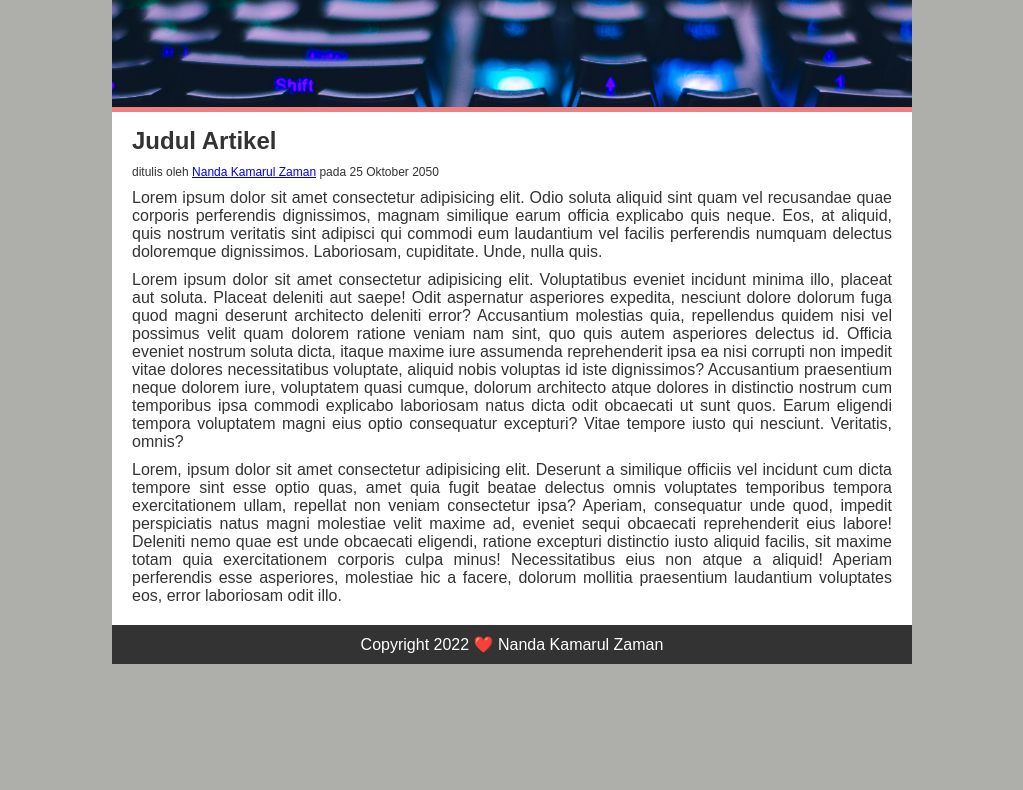
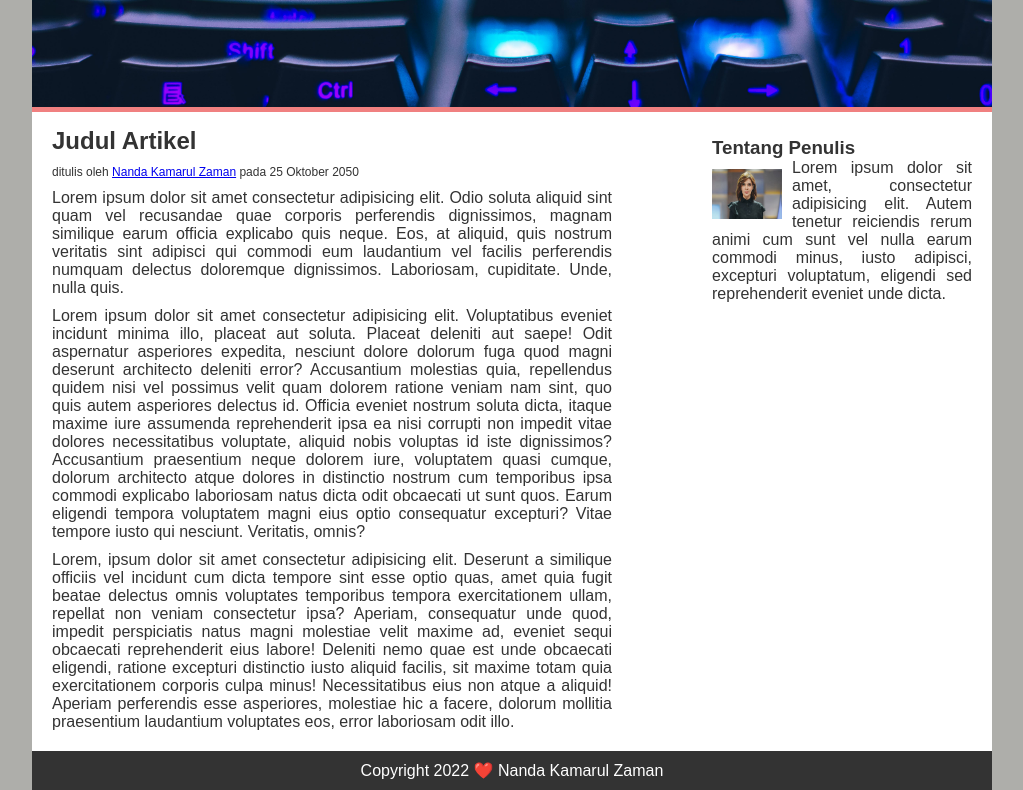
Before and after one commit to nandakamarulzaman/webSederhana-v1, a plain HTML site: page index.html in a window 1280 px wide. Shown: the part 286-1076 px from the top of the page, without its empty margins (128-1151 px from the left). Before the commit the page ends 950 px from the top, so only its background shows below. Drawn offline with Linux system fonts and the light colour scheme.

Commit message:
update kedua

```diff
--- a/index.html
+++ b/index.html
@@ -19,15 +19,17 @@
         </ul>
       </div>
       <div class="gambar"></div>
+      <div class="content cf">
         <div class="main">
           <h2 class="judulArtikel">Judul Artikel</h2>
           <p class="penulis">
-          ditulis oleh <a href="#">Nanda Kamarul Zaman</a> pada 25 Oktober 2050
+            ditulis oleh <a href="#">Nanda Kamarul Zaman</a> pada 25 Oktober
+            2050
           </p>
           <div class="paragraf">
             <p class="p1">
-            Lorem ipsum dolor sit amet consectetur adipisicing elit. Odio soluta
-            aliquid sint quam vel recusandae quae corporis perferendis
+              Lorem ipsum dolor sit amet consectetur adipisicing elit. Odio
+              soluta aliquid sint quam vel recusandae quae corporis perferendis
               dignissimos, magnam similique earum officia explicabo quis neque.
               Eos, at aliquid, quis nostrum veritatis sint adipisci qui commodi
               eum laudantium vel facilis perferendis numquam delectus doloremque
@@ -37,39 +39,51 @@
               Lorem ipsum dolor sit amet consectetur adipisicing elit.
               Voluptatibus eveniet incidunt minima illo, placeat aut soluta.
               Placeat deleniti aut saepe! Odit aspernatur asperiores expedita,
-            nesciunt dolore dolorum fuga quod magni deserunt architecto deleniti
-            error? Accusantium molestias quia, repellendus quidem nisi vel
-            possimus velit quam dolorem ratione veniam nam sint, quo quis autem
-            asperiores delectus id. Officia eveniet nostrum soluta dicta, itaque
-            maxime iure assumenda reprehenderit ipsa ea nisi corrupti non
-            impedit vitae dolores necessitatibus voluptate, aliquid nobis
-            voluptas id iste dignissimos? Accusantium praesentium neque dolorem
-            iure, voluptatem quasi cumque, dolorum architecto atque dolores in
-            distinctio nostrum cum temporibus ipsa commodi explicabo laboriosam
-            natus dicta odit obcaecati ut sunt quos. Earum eligendi tempora
-            voluptatem magni eius optio consequatur excepturi? Vitae tempore
-            iusto qui nesciunt. Veritatis, omnis?
+              nesciunt dolore dolorum fuga quod magni deserunt architecto
+              deleniti error? Accusantium molestias quia, repellendus quidem
+              nisi vel possimus velit quam dolorem ratione veniam nam sint, quo
+              quis autem asperiores delectus id. Officia eveniet nostrum soluta
+              dicta, itaque maxime iure assumenda reprehenderit ipsa ea nisi
+              corrupti non impedit vitae dolores necessitatibus voluptate,
+              aliquid nobis voluptas id iste dignissimos? Accusantium
+              praesentium neque dolorem iure, voluptatem quasi cumque, dolorum
+              architecto atque dolores in distinctio nostrum cum temporibus ipsa
+              commodi explicabo laboriosam natus dicta odit obcaecati ut sunt
+              quos. Earum eligendi tempora voluptatem magni eius optio
+              consequatur excepturi? Vitae tempore iusto qui nesciunt.
+              Veritatis, omnis?
             </p>
             <p class="p3">
-            Lorem, ipsum dolor sit amet consectetur adipisicing elit. Deserunt a
-            similique officiis vel incidunt cum dicta tempore sint esse optio
-            quas, amet quia fugit beatae delectus omnis voluptates temporibus
-            tempora exercitationem ullam, repellat non veniam consectetur ipsa?
-            Aperiam, consequatur unde quod, impedit perspiciatis natus magni
-            molestiae velit maxime ad, eveniet sequi obcaecati reprehenderit
-            eius labore! Deleniti nemo quae est unde obcaecati eligendi, ratione
-            excepturi distinctio iusto aliquid facilis, sit maxime totam quia
-            exercitationem corporis culpa minus! Necessitatibus eius non atque a
-            aliquid! Aperiam perferendis esse asperiores, molestiae hic a
-            facere, dolorum mollitia praesentium laudantium voluptates eos,
-            error laboriosam odit illo.
+              Lorem, ipsum dolor sit amet consectetur adipisicing elit. Deserunt
+              a similique officiis vel incidunt cum dicta tempore sint esse
+              optio quas, amet quia fugit beatae delectus omnis voluptates
+              temporibus tempora exercitationem ullam, repellat non veniam
+              consectetur ipsa? Aperiam, consequatur unde quod, impedit
+              perspiciatis natus magni molestiae velit maxime ad, eveniet sequi
+              obcaecati reprehenderit eius labore! Deleniti nemo quae est unde
+              obcaecati eligendi, ratione excepturi distinctio iusto aliquid
+              facilis, sit maxime totam quia exercitationem corporis culpa
+              minus! Necessitatibus eius non atque a aliquid! Aperiam
+              perferendis esse asperiores, molestiae hic a facere, dolorum
+              mollitia praesentium laudantium voluptates eos, error laboriosam
+              odit illo.
             </p>
           </div>
         </div>
-
-      <footer>
+        <div class="sidebar">
+          <h3>Tentang Penulis</h3>
+          <img class="najwaShihab" src="najwa.jpg" alt="" />
+          <p>
+            Lorem ipsum dolor sit amet, consectetur adipisicing elit. Autem
+            tenetur reiciendis rerum animi cum sunt vel nulla earum commodi
+            minus, iusto adipisci, excepturi voluptatum, eligendi sed
+            reprehenderit eveniet unde dicta.
+          </p>
+        </div>
+      </div>
+      <div class="footer">
         <p>Copyright 2022 ❤️ Nanda Kamarul Zaman</p>
-      </footer>
+      </div>
     </div>
   </body>
 </html>
--- a/style.css
+++ b/style.css
@@ -1,6 +1,7 @@
 * {
   margin: 0;
   padding: 0;
+  box-sizing: border-box;
 }
 
 body {
@@ -10,7 +11,7 @@ body {
 }
 
 .container {
-  width: 800px;
+  width: 960px;
   margin: auto;
   background-color: #fff;
 }
@@ -47,17 +48,41 @@ body {
   height: 250px;
   background-image: url(foto.jpg);
   background-size: cover;
+  background-position: 0 -80px;
   margin-top: 20px;
   box-shadow: 0 5px 0 lightcoral, 0 -5px 0 lightblue;
 }
 
 .main {
+  width: 600px;
   padding: 20px;
+  float: left;
 }
 
 .main .penulis {
   font-size: 12px;
   margin: 10px 0;
+}
+
+.sidebar {
+  width: 300px;
+  float: right;
+  padding: 20px;
+}
+.sidebar h3 {
+  margin-top: 10px;
+  font-weight: bold;
+}
+.sidebar .najwaShihab {
+  width: 80px;
+  height: 50px;
+  margin-top: 10px;
+  float: left;
+  padding-right: 10px;
+}
+
+.sidebar p {
+  text-align: justify;
 }
 
 .p1,
@@ -67,9 +92,23 @@ body {
   margin-top: 10px;
 }
 
-footer {
+.footer {
   text-align: center;
   background-color: #333;
   color: white;
   padding: 10px;
 }
+
+.cf:before,
+.cf:after {
+  content: "";
+  display: table;
+}
+
+.cf:after {
+  clear: both;
+}
+
+.cf {
+  *zoom: 1;
+}
```
Also changed, not shown: najwa.jpg (added). Lines whose indentation alone changed are shown as unchanged.
